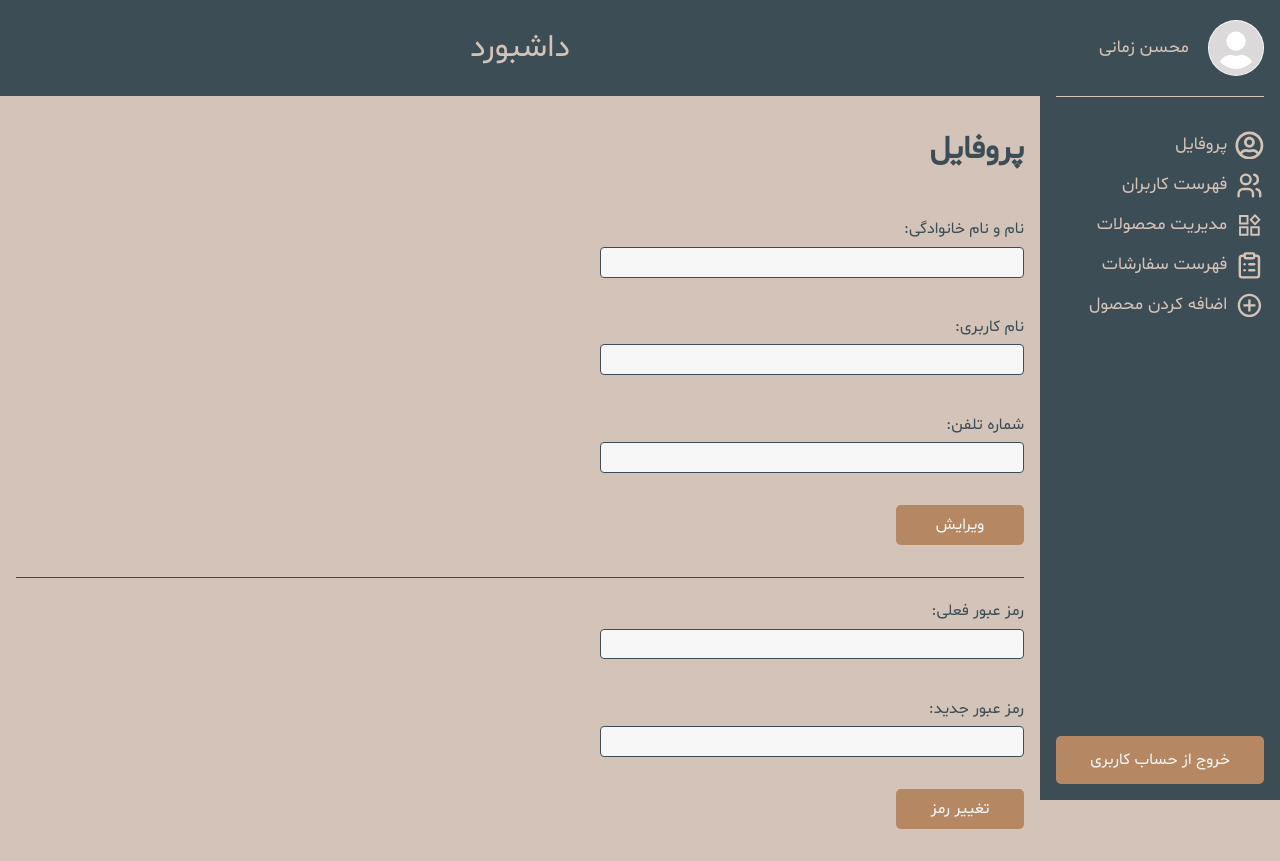
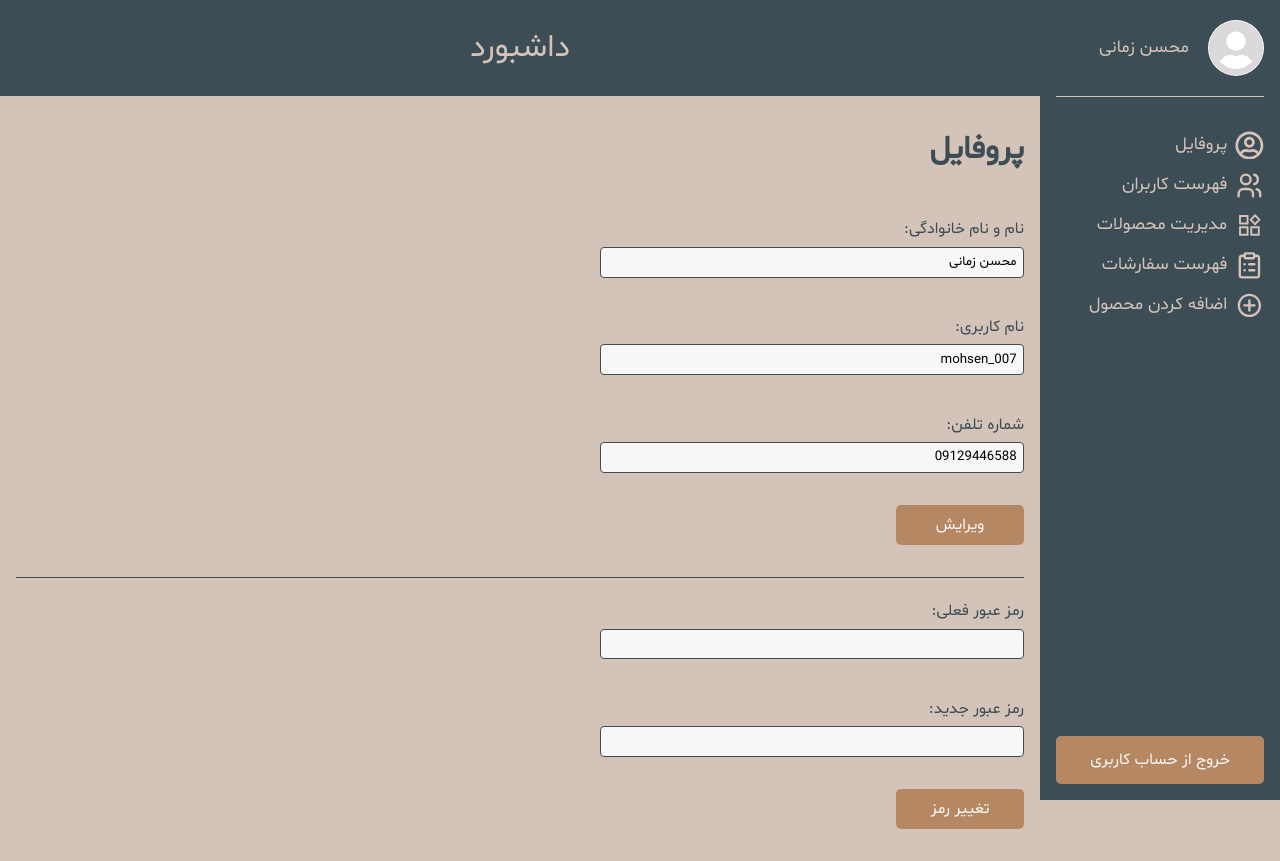
Before and after one commit to mohsen2020zm/Dashboard, a React (Create React App) app: page / in a window 1280 px wide. Built offline with nearby package versions, Linux system fonts and the light colour scheme.

Commit message:
Add admin's information.

```diff
--- a/src/Components/Profile/Profile.js
+++ b/src/Components/Profile/Profile.js
@@ -1,6 +1,12 @@
 import './Profile.css'
+import { useEffect, useState } from 'react'
+import data from '../../Data/data.json'
 
 export default function Profile() {
+  const [userDetails, setUserDetails] = useState({})
+  useEffect(() => {
+    setUserDetails(data.admin)
+  },[])
   return (
     <div className='dash-page-content-parent'>
         <div className='container'>
@@ -8,15 +14,27 @@ export default function Profile() {
           <div className="profile-inputs-parent-div" style={{borderBottom: '1px solid #3d4d55'}}>
             <div className="profile-input-div">
               <p className='profile-input-title'>نام و نام خانوادگی:</p>
-              <input type="text" className='profile-input' />
+              <input
+               type="text"
+               className='profile-input'
+               value={userDetails.name}
+               onChange={e => setUserDetails({...userDetails, name: e.target.value})} />
             </div>
             <div className="profile-input-div">
               <p className='profile-input-title'>نام کاربری:</p>
-              <input type="text" className='profile-input' />
+              <input
+               type="text"
+               className='profile-input'
+               value={userDetails.userName}
+               onChange={e => setUserDetails({...userDetails, userName: e.target.value})} />
             </div>
             <div className="profile-input-div">
               <p className='profile-input-title'>شماره تلفن:</p>
-              <input type="number" className='profile-input' />
+              <input
+               type="number"
+               className='profile-input'
+               value={userDetails.phone}
+               onChange={e => setUserDetails({...userDetails, phone: e.target.value})} />
             </div>
             <div className='profile-btn-div'>
               <button className='profile-btn'>ویرایش</button>
--- a/src/Data/data.json
+++ b/src/Data/data.json
@@ -179,5 +179,11 @@
             "date": "2 ابان",
             "status": "complete"
         }
-    ]
+    ],
+    "admin": {
+        "name": "محسن زمانی",
+        "userName": "mohsen_007",
+        "password": "12345678m",
+        "phone": "09129446588"
+    }
 }
```
